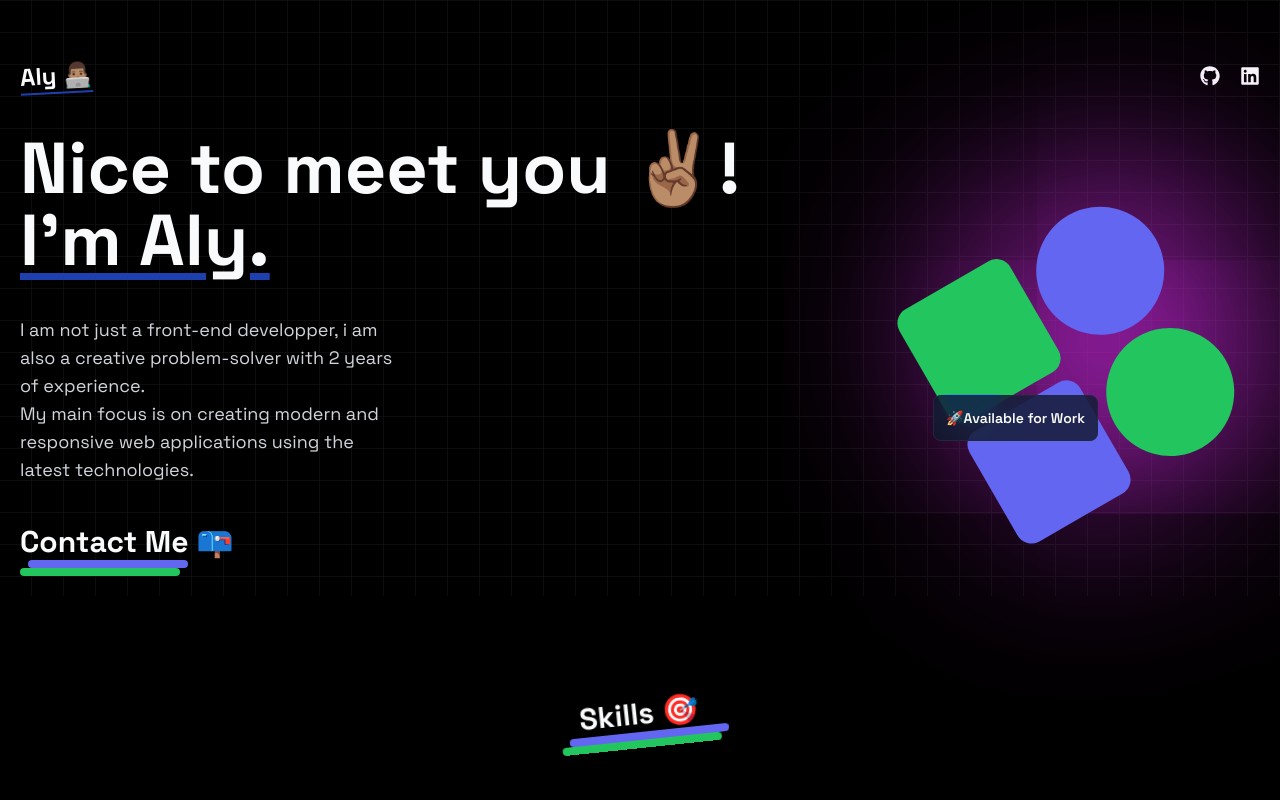
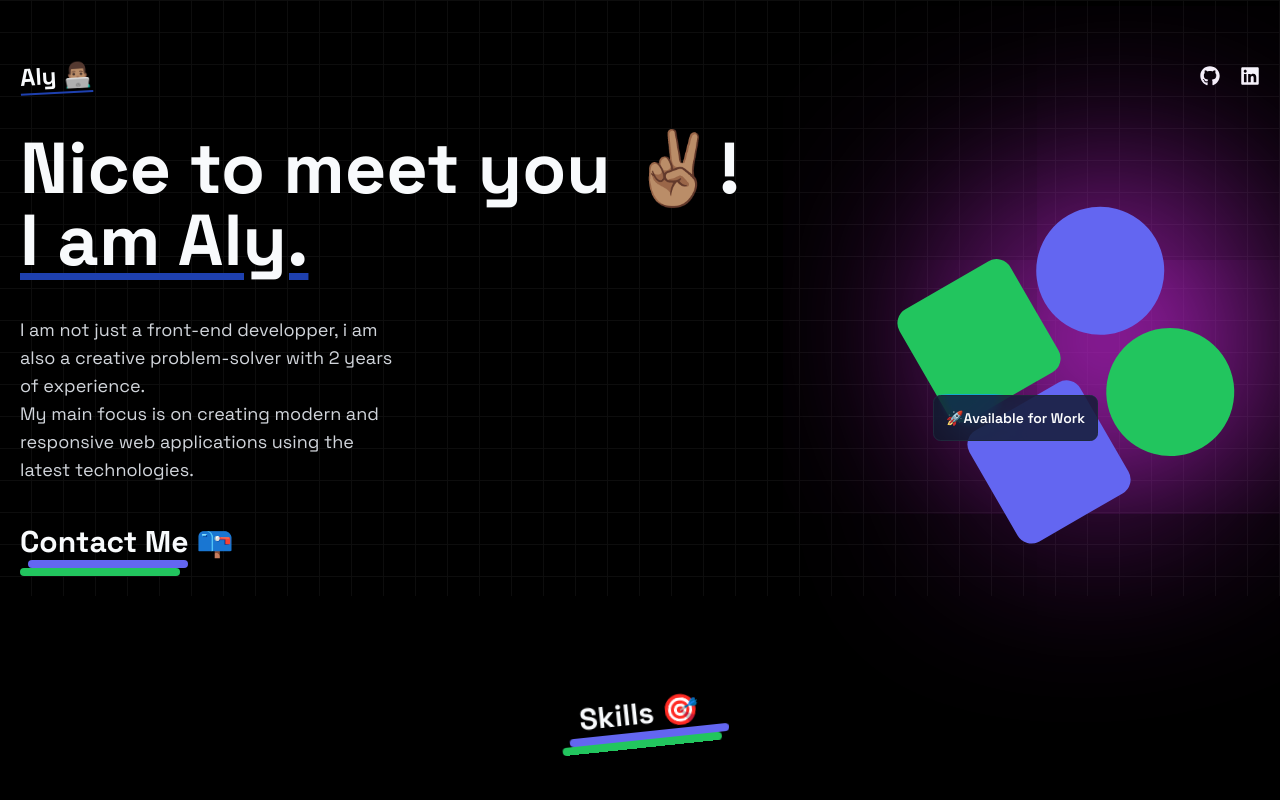
Before and after one commit to Aly-Sall/MyPortfolio, a Next.js app: page / in a window 1280 px wide. Shown: the top 800 px of the page. Built offline with nearby package versions, Linux system fonts and the light colour scheme.

Commit message:
portfolio

```diff
--- a/app/(home)/components/HeroSection.tsx
+++ b/app/(home)/components/HeroSection.tsx
@@ -10,7 +10,7 @@ const HeroSection = () => {
         <h1 className="text-4xl lg:text-7xl font-bold">
           Nice to meet you ✌🏽! <br />
           <span className="underline underline-offset-8 decoration-blue-800">
-            I'm Aly.
+            I am Aly.
           </span>
         </h1>
         <p className="md:w-96 text-lg text-gray-300 text-center lg:text-left">
```
